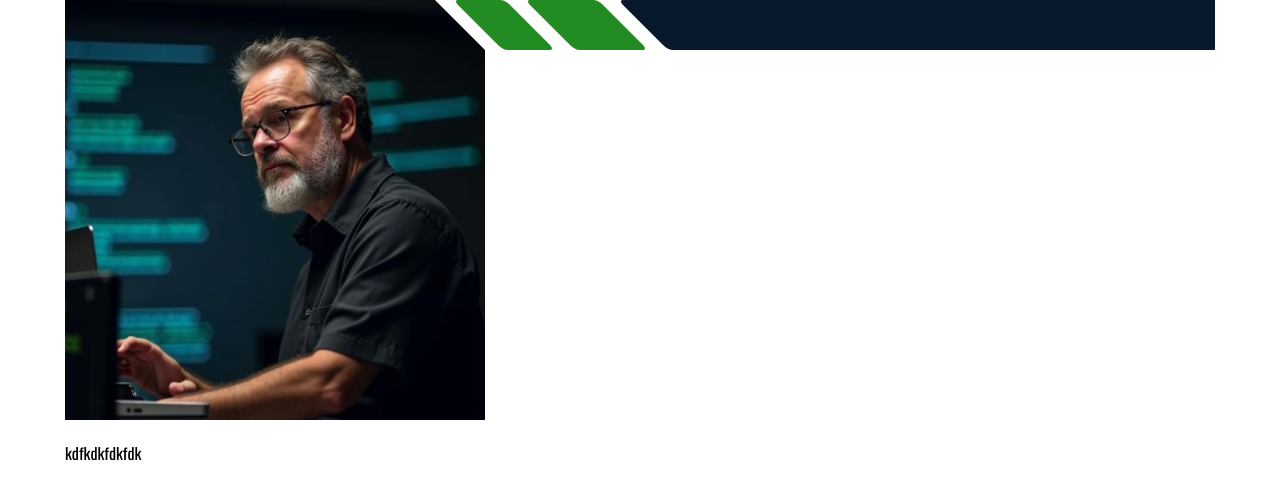
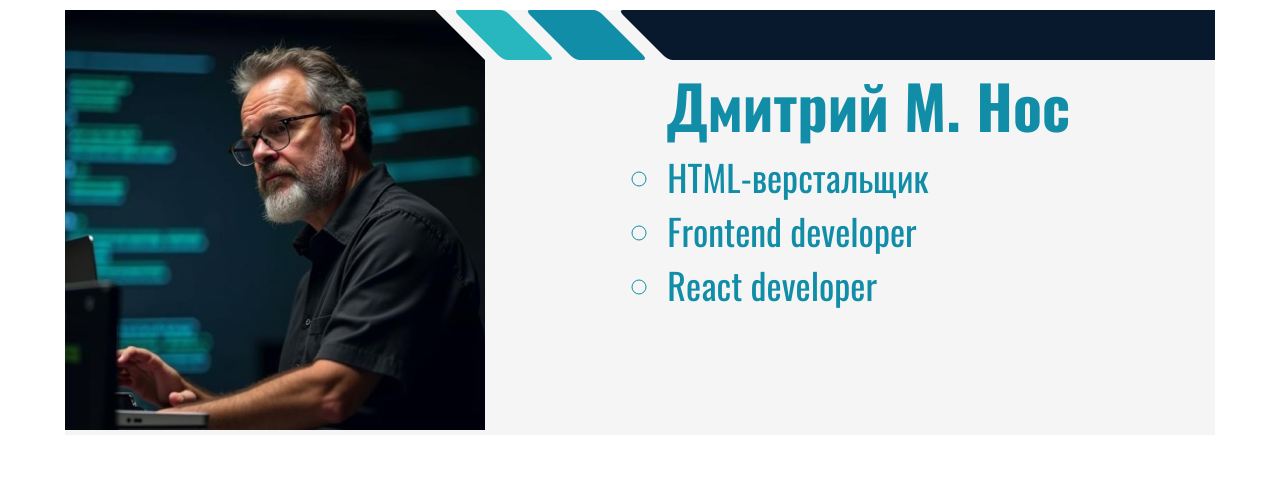
Before and after one commit to Dmitry1964/resume-frontend, a React app: page / in a window 1280 px wide. Shown: the top 500 px of the page. Built offline with nearby package versions, Linux system fonts and the light colour scheme; the HTML template or start-up script is replaced by a standard one.

Commit message:
feat: добавляет хеадер

```diff
--- a/src/features/header/header.module.scss
+++ b/src/features/header/header.module.scss
@@ -3,6 +3,7 @@
 .header {
 display: grid;
 grid-template-columns: 36.5% 1fr;
+background-color: $color-white-smoke;
 }
 
 .header__content {
@@ -18,7 +19,7 @@ grid-template-columns: 36.5% 1fr;
   flex-direction: row-reverse;
   width: 100%;
   height: 50px;
-  background-color: #ffffff;
+  background-color: $color-white-smoke;
   transform: skew(45deg) translateX(-25px);
   position: relative;
 
@@ -50,7 +51,7 @@ grid-template-columns: 36.5% 1fr;
 [id="second"] {
   width: 10%;
   height: inherit;
-  background-color: forestgreen;
+  background-color: $color-eastern-blue;
   margin-left: 20px;
   border-radius: 5px;
 }
@@ -58,6 +59,27 @@ grid-template-columns: 36.5% 1fr;
 [id="third"] {
   width: 7%;
   height: inherit;
-  background-color: forestgreen;
+  background-color: $color-light-sea-green;
   border-radius: 5px;
 }
+
+.header__title {
+  font-size: 60px;
+  line-height: 150%;
+  text-align: center;
+  color: $color-eastern-blue;
+  margin: 0;
+  padding: 0 0 0 5%;
+}
+
+.header__list {
+  margin: 0;
+  padding: 0 0 0 25%;
+  list-style: circle;
+
+  & li {
+    font-size: 36px;
+    line-height: 150%;
+    color: $color-eastern-blue;
+  }
+}
--- a/src/features/header/header.tsx
+++ b/src/features/header/header.tsx
@@ -2,16 +2,21 @@ import styles from './header.module.scss';
 const Header = () => (
   <header className={styles.header}>
     <div className={styles.header__avatar}>
-        <img src="content/avatar.jpg" alt="" srcSet="content/avatar@2x.jpg" />
+      <img src="content/avatar.jpg" alt="" srcSet="content/avatar@2x.jpg" />
     </div>
     <div className={styles.header__content}>
       <div className={styles.header__border}>
-        <div id='first'></div>
-        <div id='second'></div>
-        <div id='third'></div>
+        <div id="first"></div>
+        <div id="second"></div>
+        <div id="third"></div>
       </div>
+      <h2 className={styles.header__title}>Дмитрий М. Нос</h2>
+      <ul className={styles.header__list}>
+        <li>HTML-верстальщик</li>
+        <li>Frontend developer</li>
+        <li>React developer</li>
+      </ul>
     </div>
-  <p>kdfkdkfdkfdk</p>
   </header>
 );
 
--- a/src/styles/fonts.scss
+++ b/src/styles/fonts.scss
@@ -4,8 +4,8 @@
   font-family: "Oswald";
 
   font-display: swap;
-  src: url("/fonts/Oswald-Regular.woff") format(woff),
-    url("/fonts/Oswald-Regular.woff2") format(woff2);
+  src: url("/fonts/Oswald-Regular.woff") format("woff"),
+    url("/fonts/Oswald-Regular.woff2") format("woff2");
 }
 
 @font-face {
@@ -14,6 +14,6 @@
   font-family: "Oswald";
 
   font-display: swap;
-  src: url("/fonts/Oswald-Bold.woff") format(woff),
-    url("/fonts/Oswald-Bold.woff2") format(woff2);
+  src: url("/fonts/Oswald-Bold.woff") format("woff"),
+    url("/fonts/Oswald-Bold.woff2") format("woff2");
 }
--- a/src/styles/global.scss
+++ b/src/styles/global.scss
@@ -1,4 +1,4 @@
-@use 'src/styles/fonts.scss';
+@forward 'src/styles/fonts.scss';
 
 :root {
   font-family: "Oswald", Arial, sans-serif;
@@ -31,6 +31,7 @@ a:hover {
 
 body {
   margin: 0;
+  padding-top: 10px;
   // display: flex;
   // place-items: center;
   min-width: 320px;
--- a/src/styles/variables.scss
+++ b/src/styles/variables.scss
@@ -2,3 +2,4 @@ $color-white-default: #ffffff;
 $color-black-pearl: #08192d;
 $color-eastern-blue: #118da7;
 $color-light-sea-green: #28b7bf;
+$color-white-smoke: #f5f5f5;
```
